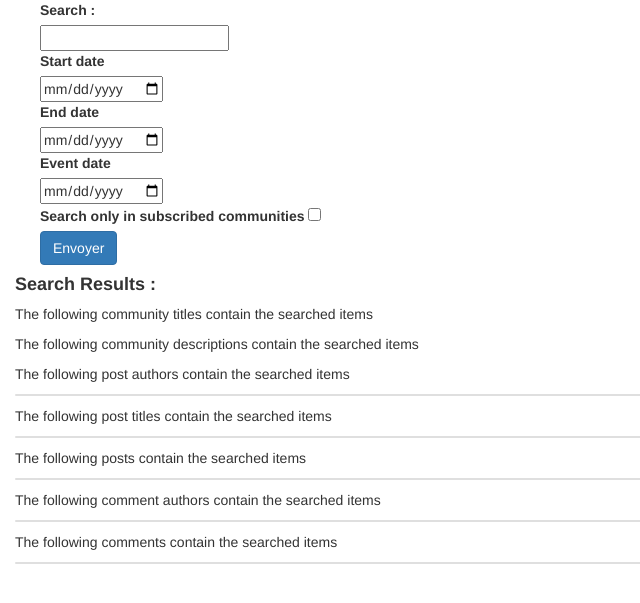
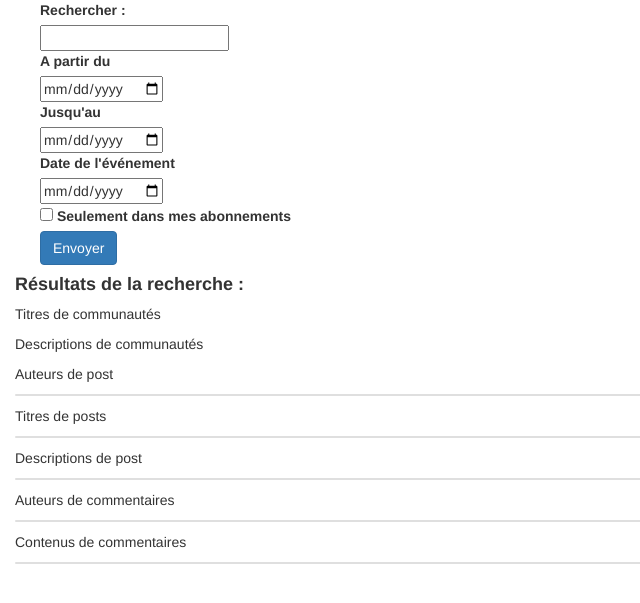
Before and after one commit to Hugo1898/projet, a Django app: page /communitymanager/advanced_search/ in a window 1280 px wide. Shown: the part 143-746 px from the top of the page, without its empty margins (0-640 px from the left). Run offline with Django 3.2, Linux system fonts and the light colour scheme; the visitor is signed in with stand-in values (Sample User, id 1); parts of the project's set-up code (start-up, migrations or seed data) failed here and were passed over; some libraries are stand-ins or nearby versions.

Commit message:
translated to French for display on website

```diff
--- a/communitymanager/templates/communitymanager/search_result.html
+++ b/communitymanager/templates/communitymanager/search_result.html
@@ -3,27 +3,27 @@
 <html lang="en">
 <head>
     <meta charset="UTF-8">
-    <title>{% block title %}Advanced search result{% endblock %}</title>
+    <title>{% block title %}Recherche avancée{% endblock %}</title>
 </head>
 <body>
 {% block content %}
     <form method="POST" action="">
     {% csrf_token %}
-        <label for="content">Search : </label><br>
+        <label for="content">Rechercher : </label><br>
         <input type="text" id="content" name="content" required><br>
-        <label for="start">Start date</label><br>
+        <label for="start">A partir du</label><br>
         <input type="date" id="start" name="Start date"><br>
-        <label for="end">End date</label><br>
+        <label for="end">Jusqu'au</label><br>
         <input type="date" id="end" name="End date"><br>
-        <label for="event_date">Event date</label><br>
+        <label for="event_date">Date de l'événement</label><br>
         <input type="date" id="event_date" name="Event date"><br>
-        <label for="subscribed_only">Search only in subscribed communities</label>
-        <input type="checkbox" id="subscribed_only" name="Search only in subscribed Communities"><br>
+        <input type="checkbox" id="subscribed_only" name="Search only in subscribed Communities">
+        <label for="subscribed_only">Seulement dans mes abonnements</label><br>
     <input class="btn btn-primary" type="submit" value="Envoyer"/>
     </form>
-    <h4>Search Results : </h4>
+    <h4>Résultats de la recherche : </h4>
     <p>
-    The following community titles contain the searched items
+    Titres de communautés
     {% for com in community_titles %}
         <tr>
         <td>
@@ -46,7 +46,7 @@
     {% endfor %}
     </p>
         <p>
-    The following community descriptions contain the searched items
+    Descriptions de communautés
     {% for com in community_desc %}
         <tr>
         <td>
@@ -69,7 +69,7 @@
     {% endfor %}
     </p>
     <p>
-    The following post authors contain the searched items
+    Auteurs de post
     <div class="card">
     <table class="table table-striped">
     <tbody>
@@ -118,7 +118,7 @@
 
     </p>
     <p>
-    The following post titles contain the searched items
+    Titres de posts
     <div class="card">
     <table class="table table-striped">
     <tbody>
@@ -167,7 +167,7 @@
 
     </p>
     <p>
-    The following posts contain the searched items
+    Descriptions de post
     <div class="card">
     <table class="table table-striped">
     <tbody>
@@ -215,7 +215,7 @@
 </div>
     </p>
     <p>
-    The following comment authors contain the searched items
+    Auteurs de commentaires
     <div class="card">
 <table class="table table-striped">
     <tbody>
@@ -233,7 +233,7 @@
     </p>
         </p>
     <p>
-    The following comments contain the searched items
+    Contenus de commentaires
     <div class="card">
 <table class="table table-striped">
     <tbody>
--- a/communitymanager/views.py
+++ b/communitymanager/views.py
@@ -292,7 +292,6 @@ def advanced_search(request):
     if request.method == 'POST':
         form = SearchForm(request.POST)
         if form.is_valid():
-            print("form is valid")
             # text search in all text fields
             content = form.cleaned_data['content']
             start = form.cleaned_data['start']
@@ -306,7 +305,7 @@ def advanced_search(request):
             posts_content = Post.objects.filter(description__contains=content)
             comments_written_by = Commentaire.objects.filter(auteur__username__contains=content)
             comments_containing = Commentaire.objects.filter(contenu__contains=content)
-            # date creation filter
+            # creation date filters
             if start:
                 start = form.cleaned_data['start']
                 posts_written_by = Post.objects.filter(date_creation__gt=start)
@@ -321,6 +320,7 @@ def advanced_search(request):
                 posts_content = Post.objects.filter(date_creation__lt=end)
                 comments_written_by = Commentaire.objects.filter(date_creation__lt=end)
                 comments_containing = Commentaire.objects.filter(date_creation__lt=end)
+            # search only in subscribed communities
             if subscribed_only:
                 community_titles = Communaute.objects.filter(abonnes__communautes__abonnes__contains=request.user)
                 community_desc = Communaute.objects.filter(abonnes__communautes__abonnes__contains=request.user)
```
